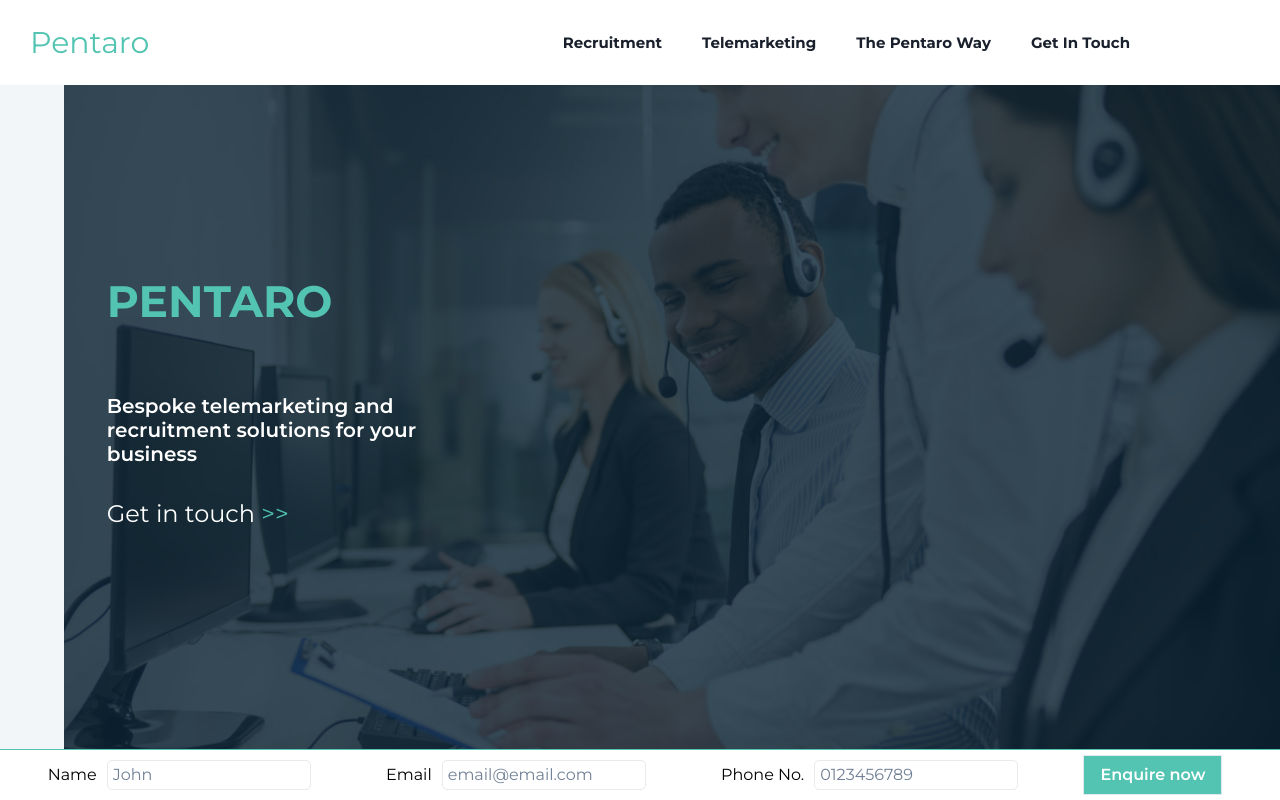
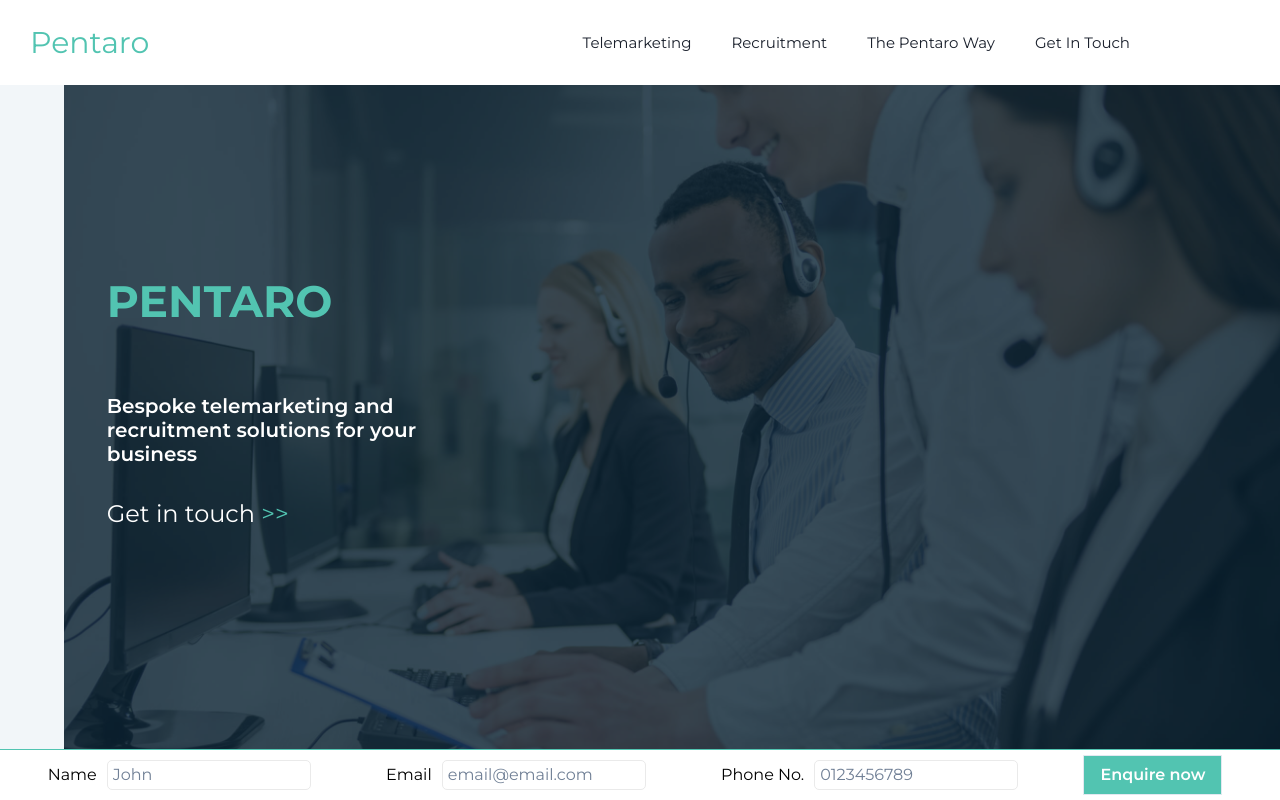
Before and after one commit to jvickers123/pentaro-site, a React (Create React App) app: page / in a window 1280 px wide. Shown: the top 800 px of the page. Built offline with nearby package versions, Linux system fonts and the light colour scheme.

Commit message:
swap telemarketing and recruitment

```diff
--- a/src/components/SiteNavBar.js
+++ b/src/components/SiteNavBar.js
@@ -41,9 +41,8 @@ const SiteNavBar = () => {
 
               <div className="dropdown-options-container">
 
-
+                <Link className='options' onClick={onClose} to='/telemarketing'>Telemarketing</Link>
                 <Link className='options' onClick={onClose} to='/recruitment'>Recruitment</Link>
-                <Link className='options' onClick={onClose} to='/telemarketing'>Telemarketing</Link>
                 <Link className='options' onClick={onClose} to='/pentaroway'>The Pentaro Way</Link>
                 <Link className='options' onClick={onClose} to='/getintouch'>Get In Touch</Link>
               </div>
@@ -55,8 +54,8 @@ const SiteNavBar = () => {
       </div>
 
       <div className='desktop-navbar'>
+                <Link className='options' to='/telemarketing'>Telemarketing</Link>
                 <Link className='options' to='/recruitment'>Recruitment</Link>
-                <Link className='options' to='/telemarketing'>Telemarketing</Link>
                 <Link className='options' to='/pentaroway'>The Pentaro Way</Link>
                 <Link className='options' to='/getintouch'>Get In Touch</Link>
       </div>
--- a/src/styles/components/navbar.scss
+++ b/src/styles/components/navbar.scss
@@ -10,6 +10,9 @@
   background-color: #fff;
   .desktop-navbar {
     display: none;
+    a {
+      font-weight: 400;
+    }
   }
 }
 
```
